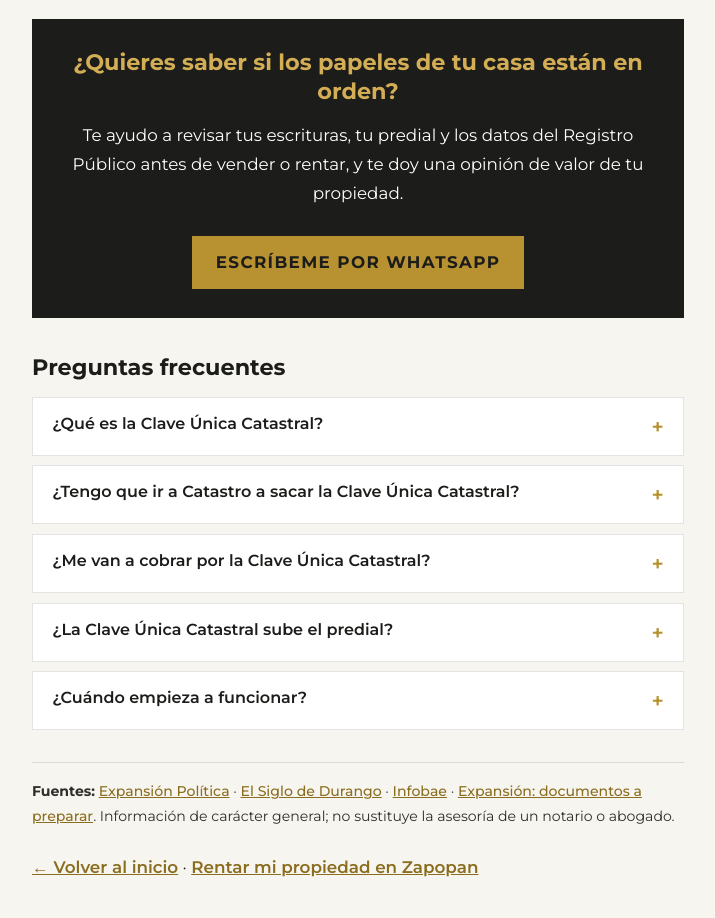
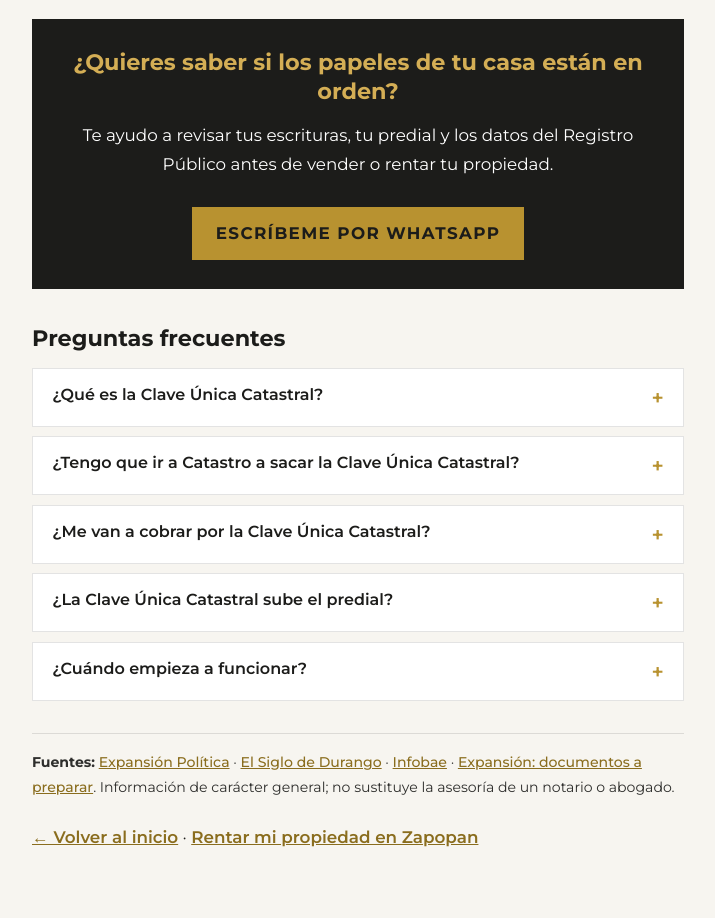
Before and after one commit to rgarcia784-alt/century21-liz-cardenas, a plain HTML site: page noticia-curp-de-tu-casa-clave-unica-catastral.html in a window 1280 px wide. Shown: the part 3680-4598 px from the top of the page, without its empty margins (282-997 px from the left). Drawn offline with Linux system fonts and the light colour scheme.

Commit message:
Add files via upload

```diff
--- a/noticia-curp-de-tu-casa-clave-unica-catastral.html
+++ b/noticia-curp-de-tu-casa-clave-unica-catastral.html
@@ -895,7 +895,7 @@
 <li><strong>Si rentas tu propiedad:</strong> mantener tus datos en orden facilita contratos, pólizas jurídicas y cualquier trámite futuro.</li>
 </ul>
 <div class="cta-box"><h2>¿Quieres saber si los papeles de tu casa están en orden?</h2>
-<p>Te ayudo a revisar tus escrituras, tu predial y los datos del Registro Público antes de vender o rentar, y te doy una opinión de valor de tu propiedad.</p>
+<p>Te ayudo a revisar tus escrituras, tu predial y los datos del Registro Público antes de vender o rentar tu propiedad.</p>
 <a class="btn" href="https://wa.me/523334827892?text=Hola%20Liz,%20le%C3%AD%20tu%20nota%20sobre%20la%20Clave%20%C3%9Anica%20Catastral%20y%20quiero%20revisar%20los%20papeles%20de%20mi%20propiedad" target="_blank" rel="noopener">Escríbeme por WhatsApp</a></div>
 <h2>Preguntas frecuentes</h2>
 <button class="faq-q" onclick="toggleFaq(this)">¿Qué es la Clave Única Catastral?<span class="faq-ico">+</span></button><div class="faq-ans">Es un identificador único para cada casa, departamento o terreno del país, como una CURP pero para inmuebles. La crea la Ley General para el Fortalecimiento y Armonización Catastral y Registral y vincula los datos de Catastro con el folio real del Registro Público de la Propiedad.</div>
```
